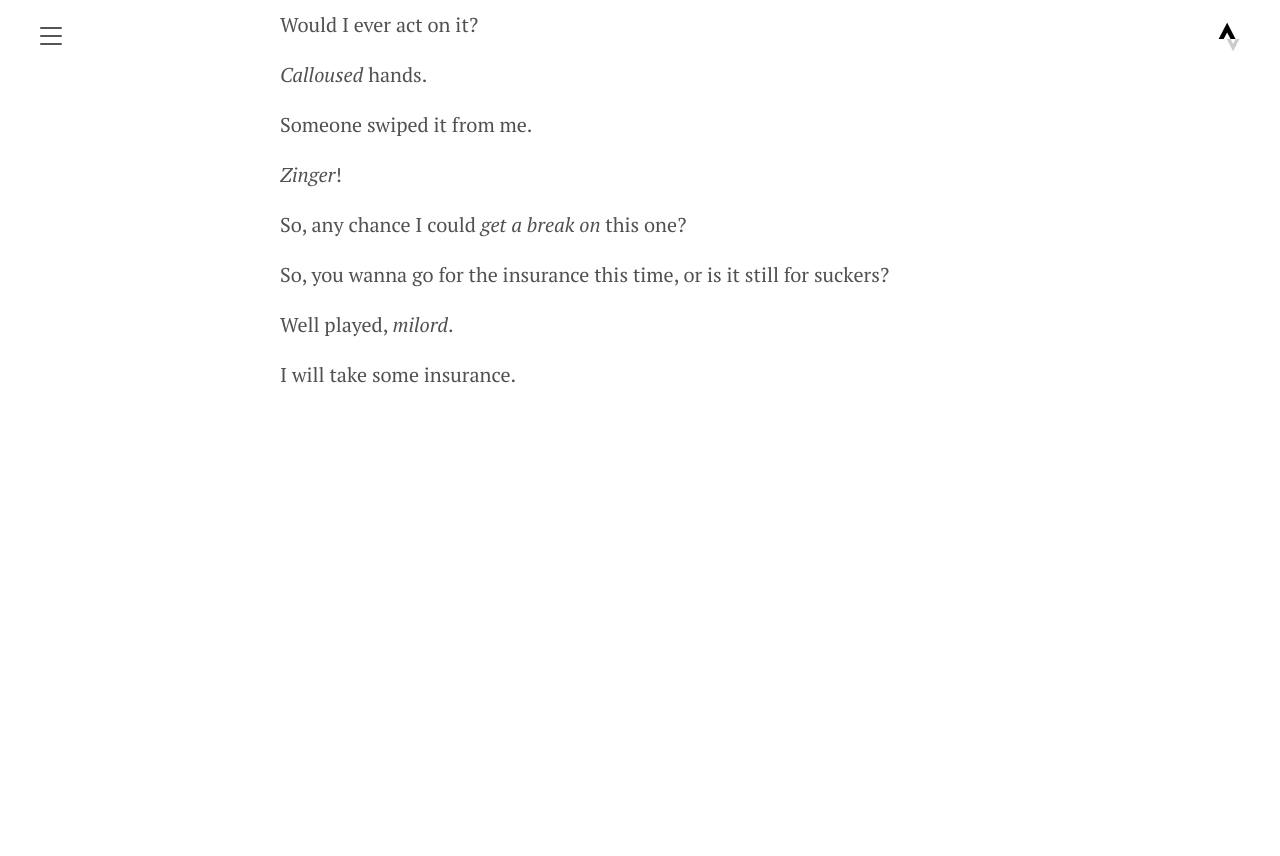
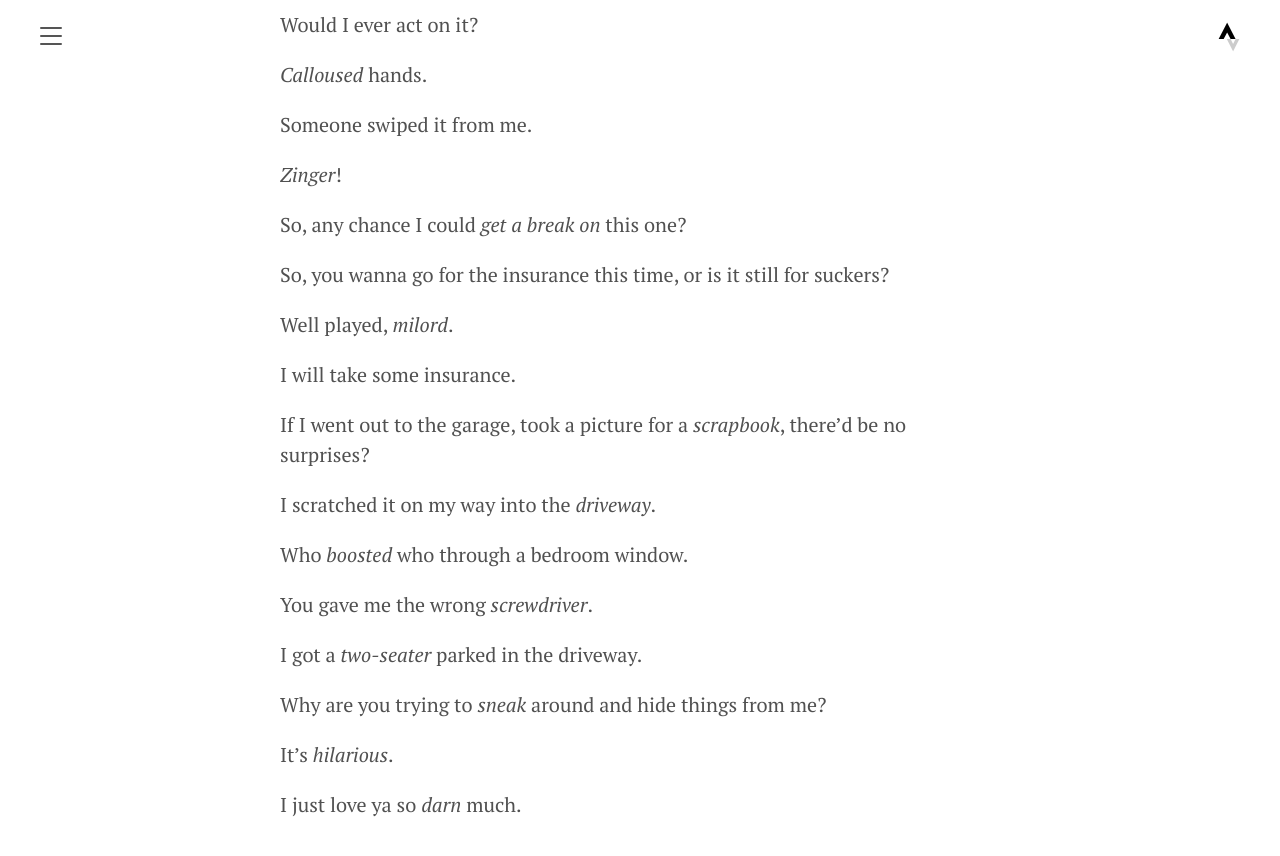
Before and after one commit to yoncise/yoncise.github.io, a Jekyll site: the page built from logs/_posts/2023/2023-12-17-150480384.md, in a window 1280 px wide and 900 px high, scrolled down 2132 px. Shown: the top 856 px of the window. Built offline with Jekyll 4.4.1, drawn with Linux system fonts in a browser that asks for light colours; before the commit the page ends 2602 px from its top, so only the background shows below that.

Commit message:
语雀同步 Modern Family S01E02

```diff
--- a/logs/_posts/2023/2023-12-17-150480384.md
+++ b/logs/_posts/2023/2023-12-17-150480384.md
@@ -91,3 +91,19 @@ So, you wanna go for the insurance this time, or is it still for suckers?
 Well played, _milord_.
 
 I will take some insurance.
+
+If I went out to the garage, took a picture for a _scrapbook_, there'd be no surprises?
+
+I scratched it on my way into the _driveway_.
+
+Who _boosted_ who through a bedroom window.
+
+You gave me the wrong _screwdriver_.
+
+I got a _two-seater_ parked in the driveway.
+
+Why are you trying to _sneak_ around and hide things from me?
+
+It's _hilarious_.
+
+I just love ya so _darn_ much.
```
